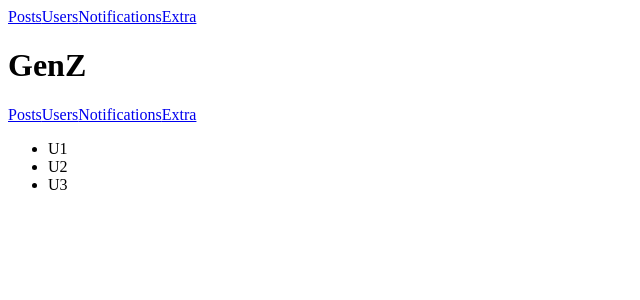
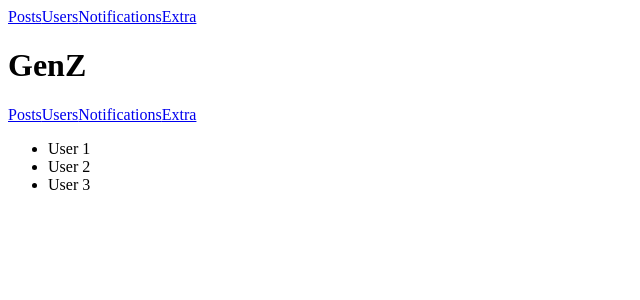
Before and after one commit to acciojob/social-media-iABM3568, a React app: page /users in a window 1280 px wide. Shown: the top 300 px of the page, without its empty margins (0-640 px from the left). Built offline with nearby package versions, Linux system fonts and the light colour scheme.

Commit message:
Update Users.js

```diff
--- a/src/components/Users.js
+++ b/src/components/Users.js
@@ -6,9 +6,9 @@ export default function Users() {
   if (step === 0) {
     return (
       <ul>
-        <li onClick={() => setStep(1)}>U1</li>
-        <li onClick={() => setStep(1)}>U2</li>
-        <li onClick={() => setStep(1)}>U3</li>
+        <li onClick={() => setStep(1)}>User 1</li>
+        <li onClick={() => setStep(1)}>User 2</li>
+        <li onClick={() => setStep(1)}>User 3</li>
       </ul>
     );
   }
@@ -16,8 +16,8 @@ export default function Users() {
   if (step === 1) {
     return (
       <ul>
-        <li>P1</li>
-        <li onClick={() => setStep(2)}>P2</li>
+        <li>Post A</li>
+        <li onClick={() => setStep(2)}>Post B</li>
       </ul>
     );
   }
```
